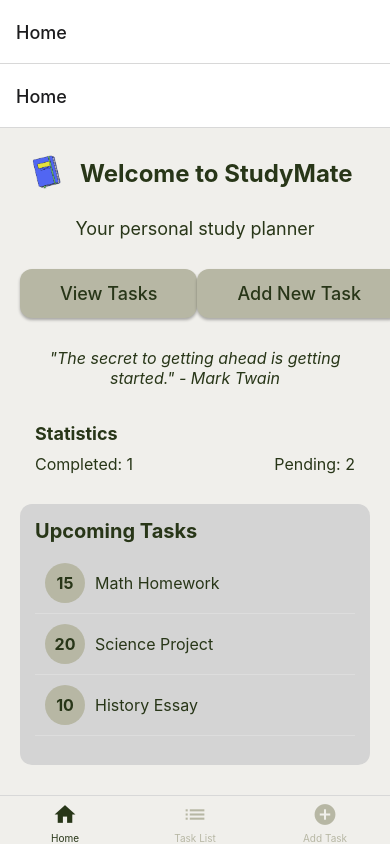
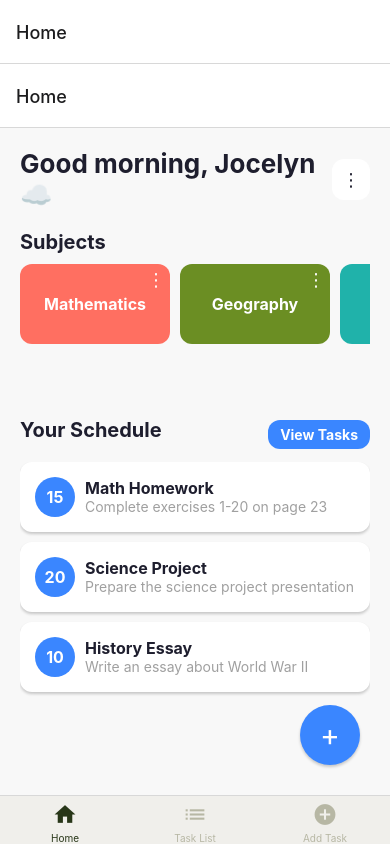
Before and after one commit to ginesbal/studymate__app, a React Native app in the folder studymate_application/: screen /HomeScreen in a window 390 px wide. Built offline with nearby package versions, Linux system fonts and the light colour scheme.

Commit message:
eb revision 2
more frontend revision

```diff
--- a/studymate_application/src/screens/HomeScreen.tsx
+++ b/studymate_application/src/screens/HomeScreen.tsx
@@ -1,10 +1,8 @@
 import { useNavigation } from '@react-navigation/native';
 import React, { useEffect, useState } from 'react';
-import { Image, StyleSheet, Text, View, SectionList, StatusBar } from 'react-native';
-import Button from '../components/ui/Button';
-import TaskItem from '../components/ui/TaskItem';
+import { ScrollView, SectionList, StatusBar, StyleSheet, Text, TouchableOpacity, View } from 'react-native';
+import tasksData from '../data/tasks.json';
 import { HomeScreenNavigationProp, Task } from '../types';
-import tasksData from '../data/tasks.json';
 import { groupTasksByDate } from '../utils/groupTasksByDate';
 
 const HomeScreen: React.FC = () => {
@@ -12,9 +10,8 @@
     const [tasks, setTasks] = useState<Task[]>([]);
 
     useEffect(() => {
-        // Fetch tasks (simulated here with a timeout)
         setTimeout(() => {
-            setTasks(tasksData as Task[]); // Type assertion to ensure tasksData is treated as Task[]
+            setTasks(tasksData as Task[]);
         }, 1000);
     }, []);
 
@@ -30,44 +27,77 @@
                 <View style={styles.dateCircle}>
                     <Text style={styles.dateText}>{new Date(item.dueDate).getDate()}</Text>
                 </View>
+                <View>
                     <Text style={styles.taskTitle} numberOfLines={1} ellipsizeMode="tail">{item.title}</Text>
+                    <Text style={styles.taskSubtitle}>{item.description}</Text>
+                </View>
             </View>
         </View>
     );
 
     return (
         <View style={styles.container}>
-            <StatusBar barStyle="dark-content" backgroundColor="#F0EFEB" />
+            <StatusBar barStyle="dark-content" backgroundColor="#F8F8F8" />
             <View style={styles.headerContainer}>
-                <Image source={require('../assets/images/icon.png')} style={styles.icon} />
-                <Text style={styles.title}>Welcome to StudyMate</Text>
+                <Text style={styles.headerTitle}>Good morning, Jocelyn ☁️</Text>
+                <TouchableOpacity style={styles.menuButton}>
+                    <Text style={styles.menuButtonText}>⋮</Text>
+                </TouchableOpacity>
             </View>
-            <Text style={styles.subtitle}>Your personal study planner</Text>
-
-            <View style={styles.buttonContainer}>
-                <Button title="View Tasks" onPress={() => navigation.navigate('TaskListScreen')} />
-                <Button title="Add New Task" onPress={() => navigation.navigate({ name: 'AddTaskScreen', params: {} })} />
+            <Text style={styles.sectionTitle}>Subjects</Text>
+            <ScrollView horizontal showsHorizontalScrollIndicator={false} style={styles.subjectsContainer}>
+                <View style={[styles.subjectBox, styles.mathematics]}>
+                    <Text style={styles.subjectText}>Mathematics</Text>
+                    <TouchableOpacity style={styles.subjectMenuButton}>
+                        <Text style={styles.subjectMenuButtonText}>⋮</Text>
+                    </TouchableOpacity>
                 </View>
-
-            <Text style={styles.quoteText}>"The secret to getting ahead is getting started." - Mark Twain</Text>
-
-            <View style={styles.smallSectionContainer}>
-                <Text style={styles.smallSectionTitle}>Statistics</Text>
-                <View style={styles.statisticsContainer}>
-                    <Text style={styles.statisticsText}>Completed: {tasks.filter(task => task.completed).length}</Text>
-                    <Text style={styles.statisticsText}>Pending: {tasks.filter(task => !task.completed).length}</Text>
+                <View style={[styles.subjectBox, styles.geography]}>
+                    <Text style={styles.subjectText}>Geography</Text>
+                    <TouchableOpacity style={styles.subjectMenuButton}>
+                        <Text style={styles.subjectMenuButtonText}>⋮</Text>
+                    </TouchableOpacity>
                 </View>
+                <View style={[styles.subjectBox, styles.biology]}>
+                    <Text style={styles.subjectText}>Biology</Text>
+                    <TouchableOpacity style={styles.subjectMenuButton}>
+                        <Text style={styles.subjectMenuButtonText}>⋮</Text>
+                    </TouchableOpacity>
                 </View>
-
-            <View style={styles.sectionContainer}>
-                <Text style={styles.sectionTitle}>Upcoming Tasks</Text>
+                <View style={[styles.subjectBox, styles.physics]}>
+                    <Text style={styles.subjectText}>Physics</Text>
+                    <TouchableOpacity style={styles.subjectMenuButton}>
+                        <Text style={styles.subjectMenuButtonText}>⋮</Text>
+                    </TouchableOpacity>
+                </View>
+                <View style={[styles.subjectBox, styles.chemistry]}>
+                    <Text style={styles.subjectText}>Chemistry</Text>
+                    <TouchableOpacity style={styles.subjectMenuButton}>
+                        <Text style={styles.subjectMenuButtonText}>⋮</Text>
+                    </TouchableOpacity>
+                </View>
+            </ScrollView>
+            <View style={styles.scheduleHeader}>
+                <Text style={styles.sectionTitle}>Your Schedule</Text>
+                <TouchableOpacity
+                    style={styles.viewTasksButton}
+                    onPress={() => navigation.navigate('TaskListScreen')}
+                >
+                    <Text style={styles.viewTasksButtonText}>View Tasks</Text>
+                </TouchableOpacity>
+            </View>
             <SectionList
                 sections={sections}
                 renderItem={renderTaskItem}
                 keyExtractor={(item) => item.id}
                 contentContainerStyle={styles.listContent}
             />
-            </View>
+            <TouchableOpacity
+                style={styles.fab}
+                onPress={() => navigation.navigate({ name: 'AddTaskScreen', params: {} })}
+            >
+                <Text style={styles.fabIcon}>+</Text>
+            </TouchableOpacity>
         </View>
     );
 }
@@ -75,106 +105,154 @@
 const styles = StyleSheet.create({
     container: {
         flex: 1,
-        backgroundColor: '#F0EFEB',
+        backgroundColor: '#F8F8F8',
         padding: 20,
     },
     headerContainer: {
         flexDirection: 'row',
+        justifyContent: 'space-between',
         alignItems: 'center',
         marginBottom: 20,
     },
-    icon: {
-        width: 50,
-        height: 50,
-        marginRight: 10,
+    headerTitle: {
+        fontSize: 26,
+        fontWeight: 'bold',
+        color: '#1E1E2E',
     },
-    title: {
-        fontSize: 24,
-        fontWeight: 'bold',
-        color: '#283618',
+    menuButton: {
+        backgroundColor: '#FFFFFF',
+        borderRadius: 12,
+        padding: 10,
+        elevation: 5,
     },
-    subtitle: {
+    menuButtonText: {
         fontSize: 18,
-        color: '#283618',
-        textAlign: 'center',
-        marginBottom: 20,
-    },
-    buttonContainer: {
-        flexDirection: 'row',
-        justifyContent: 'space-between',
-        marginBottom: 20,
-    },
-    sectionContainer: {
-        flex: 1,
-        backgroundColor: '#D4D4D4',
-        borderRadius: 12,
-        padding: 15,
-        marginBottom: 10,
-    },
-    smallSectionContainer: {
-        backgroundColor: 'transparent',
-        borderRadius: 12,
-        padding: 15,
-        marginBottom: 10,
+        color: '#1E1E2E',
     },
     sectionTitle: {
         fontSize: 20,
         fontWeight: 'bold',
-        color: '#283618',
+        color: '#1E1E2E',
         marginBottom: 10,
     },
-    smallSectionTitle: {
+    subjectsContainer: {
+        marginBottom: 20,
+    },
+    subjectBox: {
+        borderRadius: 12,
+        padding: 10,
+        alignItems: 'center',
+        justifyContent: 'center',
+        marginRight: 10,
+        width: 150,
+        height: 80,
+        position: 'relative',
+    },
+    subjectText: {
+        fontSize: 16,
+        fontWeight: 'bold',
+        color: '#FFFFFF',
+    },
+    subjectMenuButton: {
+        position: 'absolute',
+        top: 5,
+        right: 5,
+    },
+    subjectMenuButtonText: {
         fontSize: 18,
+        color: '#FFFFFF',
+    },
+    mathematics: {
+        backgroundColor: '#FF6F61',
+    },
+    geography: {
+        backgroundColor: '#6B8E23',
+    },
+    biology: {
+        backgroundColor: '#20B2AA',
+    },
+    physics: {
+        backgroundColor: '#1E90FF',
+    },
+    chemistry: {
+        backgroundColor: '#DA70D6',
+    },
+    scheduleHeader: {
+        flexDirection: 'row',
+        justifyContent: 'space-between',
+        alignItems: 'center',
+        marginBottom: 10,
+    },
+    viewTasksButton: {
+        backgroundColor: '#3A86FF',
+        borderRadius: 12,
+        paddingVertical: 6,
+        paddingHorizontal: 12,
+    },
+    viewTasksButtonText: {
+        color: '#FFFFFF',
         fontWeight: 'bold',
-        color: '#283618',
+    },
+    listContent: {
+        paddingBottom: 20,
+    },
+    taskContainer: {
+        backgroundColor: '#FFFFFF',
+        borderRadius: 12,
+        padding: 15,
         marginBottom: 10,
+        shadowColor: '#000',
+        shadowOffset: { width: 0, height: 2 },
+        shadowOpacity: 0.2,
+        shadowRadius: 3,
+        elevation: 5,
+    },
+    taskContent: {
+        flexDirection: 'row',
+        alignItems: 'center',
     },
     dateCircle: {
         width: 40,
         height: 40,
         borderRadius: 20,
-        backgroundColor: '#B7B7A4',
+        backgroundColor: '#3A86FF',
         alignItems: 'center',
         justifyContent: 'center',
         marginRight: 10,
     },
     dateText: {
-        color: '#283618',
+        color: '#FFFFFF',
         fontSize: 16,
         fontWeight: 'bold',
     },
-    statisticsText: {
-        fontSize: 16,
-        color: '#283618',
-        marginBottom: 5,
-    },
-    statisticsContainer: {
-        flexDirection: 'row',
-        justifyContent: 'space-between',
-    },
-    quoteText: {
-        fontSize: 16,
-        color: '#283618',
-        fontStyle: 'italic',
-        textAlign: 'center',
-        marginBottom: 20,
-    },
-    listContent: {
-        paddingBottom: 20,
-    },
-    taskContainer: {
-        padding: 10,
-        borderBottomWidth: 1,
-        borderBottomColor: '#ddd',
-    },
-    taskContent: {
-        flexDirection: 'row',
-        alignItems: 'center',
-    },
     taskTitle: {
         fontSize: 16,
-        color: '#283618',
-        flex: 1,
+        fontWeight: 'bold',
+        color: '#1E1E2E',
+    },
+    taskSubtitle: {
+        fontSize: 14,
+        color: '#A0A0A0',
+    },
+    fab: {
+        position: 'absolute',
+        bottom: 30,
+        right: 30,
+        backgroundColor: '#3A86FF',
+        width: 60,
+        height: 60,
+        borderRadius: 30,
+        alignItems: 'center',
+        justifyContent: 'center',
+        shadowColor: '#000',
+        shadowOffset: { width: 0, height: 2 },
+        shadowOpacity: 0.2,
+        shadowRadius: 3,
+        elevation: 5,
+    },
+    fabIcon: {
+        fontSize: 30,
+        color: '#FFFFFF',
     },
 });
 
```
Also changed, not shown: 3 other files (tests, documents, lock files or other folders). Lines whose indentation alone changed are shown as unchanged.
